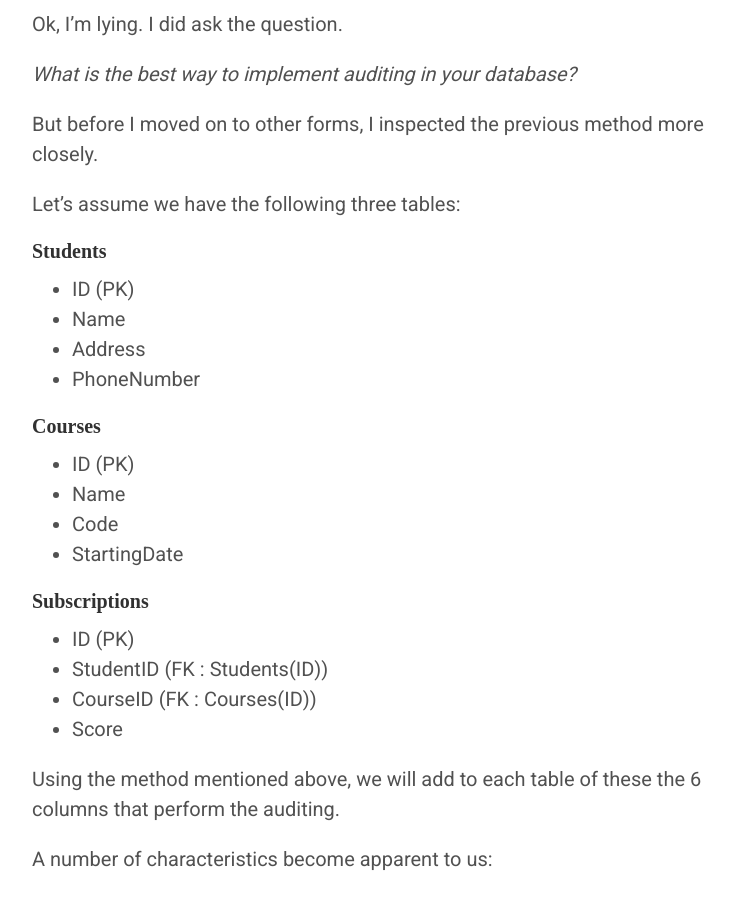
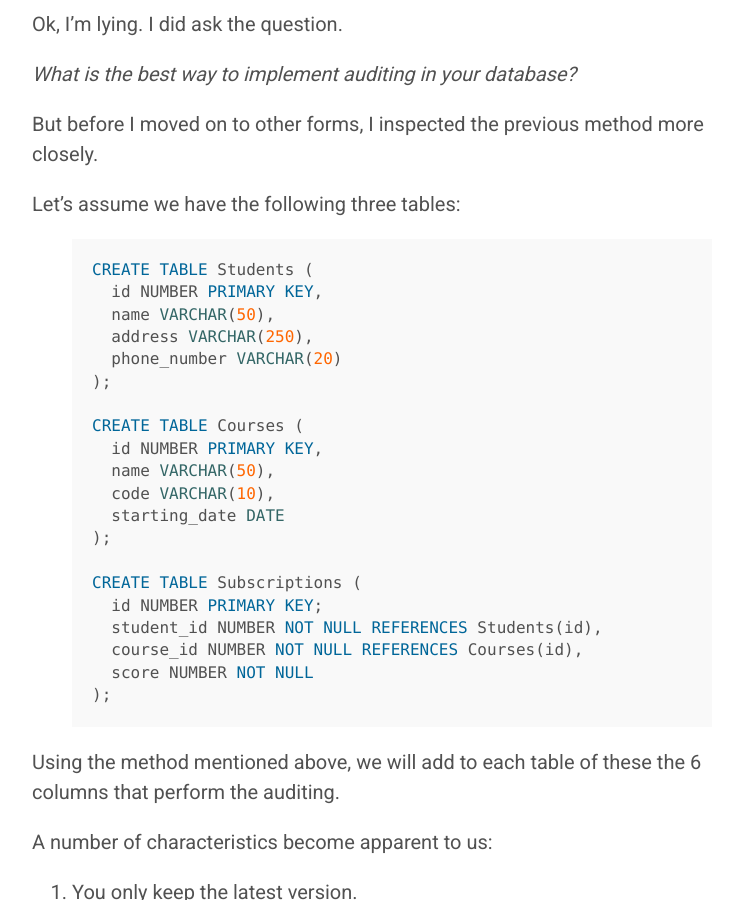
Before and after one commit to mustafajnr/mustafajnr.github.io, a Jekyll site: the page built from _posts/2014-08-31-the-audit-in-our-databases.md, in a window 1280 px wide and 900 px high, scrolled down 1306 px. Shown: the whole window, without its empty margins (248-982 px from the left). Built offline with Jekyll 4.4.1, drawn with Linux system fonts in a browser that asks for light colours; some web fonts are replaced; Markdown is read by kramdown in place of the engine named in the settings.

Commit message:
Update 2014-08-31-the-audit-in-our-databases.md

```diff
--- a/_posts/2014-08-31-the-audit-in-our-databases.md
+++ b/_posts/2014-08-31-the-audit-in-our-databases.md
@@ -37,26 +37,30 @@ But before I moved on to other forms, I inspected the previous method more close
 
 Let's assume we have the following three tables:
 
-#### Students
+{% highlight sql %}
 
-* ID (PK)
-* Name
-* Address
-* PhoneNumber
+CREATE TABLE Students (
+  id NUMBER PRIMARY KEY,
+  name VARCHAR(50),
+  address VARCHAR(250),
+  phone_number VARCHAR(20)
+);
 
-#### Courses
+CREATE TABLE Courses (
+  id NUMBER PRIMARY KEY,
+  name VARCHAR(50),
+  code VARCHAR(10),
+  starting_date DATE
+);
 
-* ID (PK)
-* Name
-* Code
-* StartingDate
+CREATE TABLE Subscriptions (
+  id NUMBER PRIMARY KEY;
+  student_id NUMBER NOT NULL REFERENCES Students(id),
+  course_id NUMBER NOT NULL REFERENCES Courses(id),
+  score NUMBER NOT NULL
+);
 
-#### Subscriptions
-
-* ID (PK)
-* StudentID (FK : Students(ID))
-* CourseID (FK : Courses(ID))
-* Score
+{% endhighlight %}
 
 Using the method mentioned above, we will add to each table of these the 6 columns that perform the auditing.
 
```
